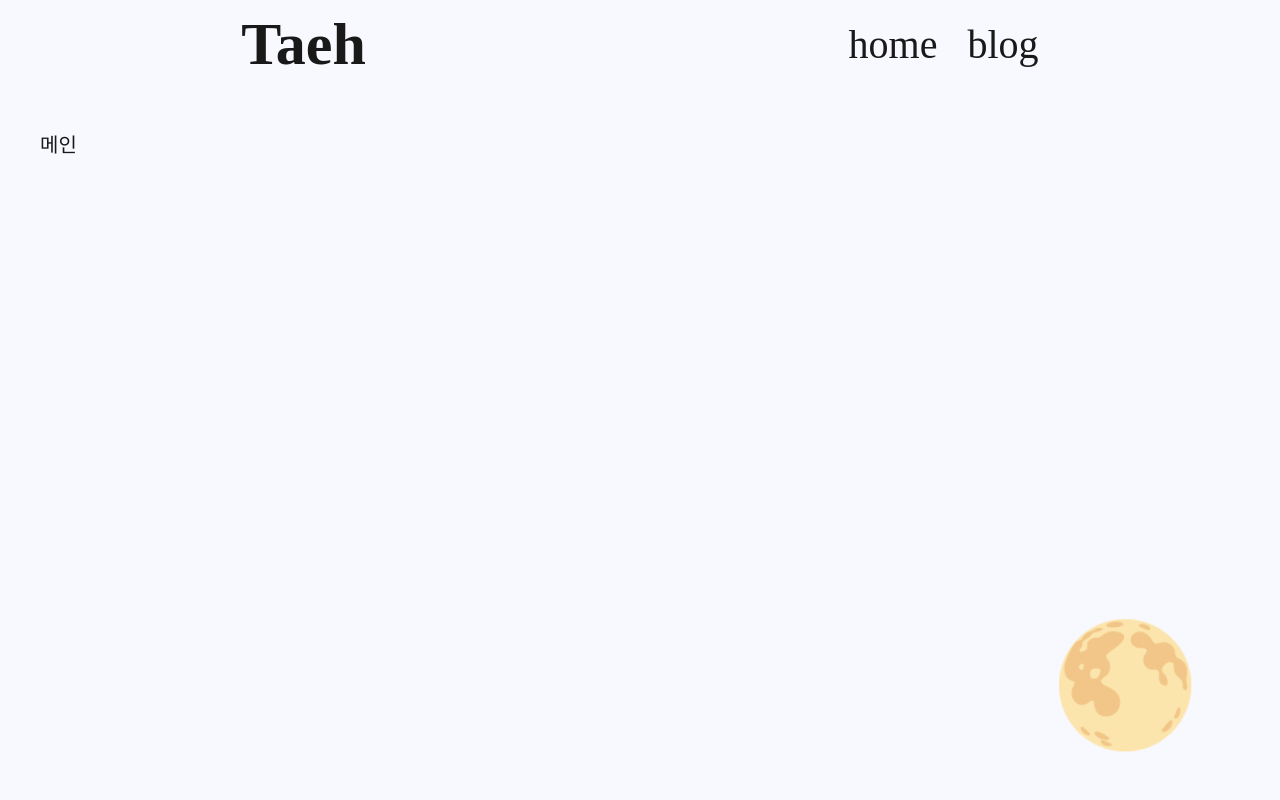
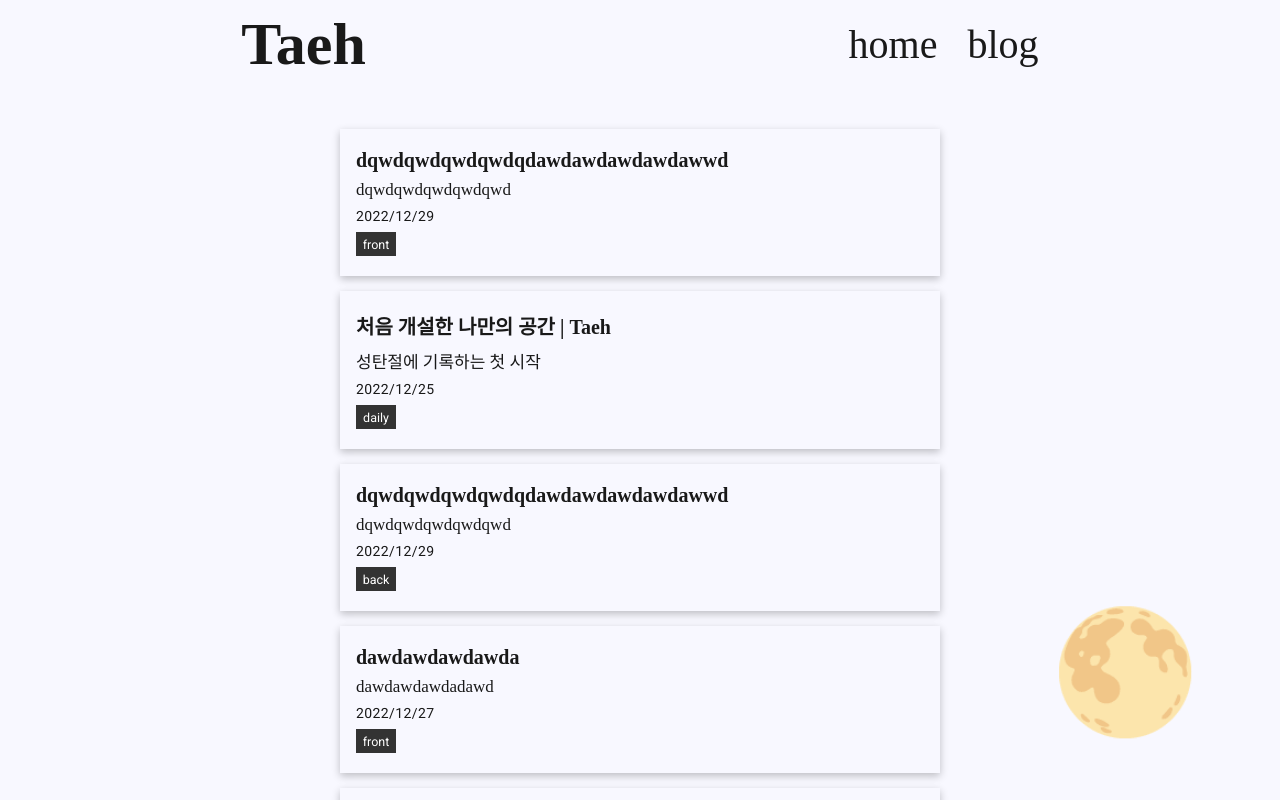
Before and after one commit to tjdrkr2580/Taeh-log, a Next.js app: page / in a window 1280 px wide. Shown: the top 800 px of the page. Built offline with nearby package versions, Linux system fonts and the light colour scheme; a web font is replaced by a local one.

Commit message:
add postlist data, desc ,category

```diff
--- a/package.json
+++ b/package.json
@@ -15,6 +15,7 @@
     "fs": "^0.0.1-security",
     "gray-matter": "^4.0.3",
     "next": "13.1.1",
+    "next-mdx-remote": "^4.2.0",
     "react": "18.2.0",
     "react-dom": "18.2.0",
     "recoil": "^0.7.6",
--- a/pages/index.jsx
+++ b/pages/index.jsx
@@ -1,21 +1,39 @@
 import IndexStyle from "../styles/index.module.scss";
+import { serialize } from "next-mdx-remote/serialize";
 import path from "path";
 import fs from "fs";
 import matter from "gray-matter";
 
 function Home({ posts }) {
-  return <div className={IndexStyle.taeh}>메인</div>;
+  return (
+    <div className={IndexStyle.taeh}>
+      <ul className={IndexStyle.postListWrapper}>
+        {posts.map((post, index) => (
+          <li className={IndexStyle.postlist} key={index}>
+            <h1>{post.data.title}</h1>
+            <p>{post.data.desc}</p>
+            <span>{post.data.date}</span>
+            <div>{post.data.category}</div>
+          </li>
+        ))}
+      </ul>
+    </div>
+  );
 }
 
-export const getStaticProps = () => {
-  const POST_PATH = path.join(process.cwd(), "public/posts");
-  const postFilePaths = fs.readdirSync(POST_PATH).map((post) => {
-    const source = fs.readFileSync(path.join(POST_PATH, post));
-    const { content, data } = matter(source);
-    console.log(content, data);
+export const getStaticProps = async () => {
+  const post_files = fs.readdirSync(path.join(process.cwd(), "public/posts"));
+  const posts = post_files.map((filePath) => {
+    const post_read = fs.readFileSync(
+      path.join(process.cwd(), `public/posts/${filePath}`)
+    );
+    const { data } = matter(post_read);
+    return { data };
   });
   return {
-    props: {},
+    props: {
+      posts,
+    },
   };
 };
 
--- /dev/null
+++ b/public/posts/fff.mdx
@@ -0,0 +1,14 @@
+---
+title: "dqwdqwdqwdqwdqdawdawdawdawdawwd"
+desc: "dqwdqwdqwdqwdqwd"
+date: 2022/12/29
+category: front
+---
+
+# dqwdqwdqwd123123123
+
+e12e12e12e21e12e21e12e12e12
+da;e21e12e2e12e12e12e12e12
+dkoawpdkowe12e12e12e12e12e12e12epkdoapwkdpawidoaiw
+e12e12e12e12e12e12e12e
+e21e2e1e12e12e21e12213123123
--- a/public/posts/first_text.mdx
+++ b/public/posts/first_text.mdx
@@ -9,8 +9,8 @@ category: daily
 
 velog도 tistory처럼, 언젠가 그런 자신만의 글을
 작성하는 곳을 만들고 싶었습니다. 정해진 결과물을 똑같이 만드는
-₩클론코딩₩도 좋지만 직접 정보들을 찾아서 진행해보며 성장하고 싶었습니다.
+₩클론코딩₩도 좋지만 직접 정보들을 찾아서 진행해보고 싶었습니다, 사실 그거나 그거나..
 비록 부족한 결과물임에도 정말 마음에 듭니다.
 
-성탄절에도 여자친구가 아닌 노트북이랑 지내고 있는 저의 첫 기록입니다.
-새해 얼마 안남았습니다, 부디 건강하시길.
+성탄절부터 지금까지 여자친구가 아닌 노트북이랑 지내고 있는 저의 첫 기록입니다.
+새해가 얼마 안남았습니다, 부디 건강하시고 모든 일이 잘 되길 빌겠습니다.
--- /dev/null
+++ b/public/posts/fourth.mdx
@@ -0,0 +1,14 @@
+---
+title: "dqwdqwdqwdqwdqdawdawdawdawdawwd"
+desc: "dqwdqwdqwdqwdqwd"
+date: 2022/12/29
+category: back
+---
+
+# dqwdqwdqwd123123123
+
+e12e12e12e21e12e21e12e12e12
+da;e21e12e2e12e12e12e12e12
+dkoawpdkowe12e12e12e12e12e12e12epkdoapwkdpawidoaiw
+e12e12e12e12e12e12e12e
+e21e2e1e12e12e21e12213123123
--- a/styles/index.module.scss
+++ b/styles/index.module.scss
@@ -1,3 +1,53 @@
 .taeh {
   padding: 2rem;
 }
+
+.postListWrapper {
+  display: flex;
+  justify-content: center;
+  flex-direction: column;
+  gap: 0.75rem;
+  align-items: center;
+}
+
+.postlist {
+  width: 100%;
+  display: flex;
+  flex-direction: column;
+  gap: 0.4rem;
+  box-shadow: rgba(0, 0, 0, 0.24) 0px 3px 8px;
+  cursor: pointer;
+  padding: 1rem 0.8rem;
+  max-width: 600px;
+  h1 {
+    font-size: 1rem;
+    @include ellipsis;
+    @media (max-width: 389px) {
+      width: 12rem;
+    }
+  }
+  &:hover {
+    transform: scale(1.015);
+  }
+  p {
+    font-size: 0.85rem;
+  }
+  span {
+    @include ellipsis;
+    font-family: "Roboto", sans-serif;
+    font-size: 0.7rem;
+    letter-spacing: 0.02rem;
+  }
+  div {
+    font-family: "Roboto", sans-serif;
+    display: flex;
+    font-size: 0.625rem;
+    align-items: center;
+    justify-content: center;
+    width: 2rem;
+    height: 1.2rem;
+    background-color: #333;
+    color: white;
+    padding: 0.2rem;
+  }
+}
--- a/styles/toggleMode.module.scss
+++ b/styles/toggleMode.module.scss
@@ -8,6 +8,11 @@
   border-radius: 50%;
   font-size: 6rem;
   animation: moonAnimation infinite 3s ease-in-out;
+  @media (max-width: 800px) {
+    font-size: 4rem;
+    right: 1rem;
+    bottom: 2rem;
+  }
 }
 
 @keyframes moonAnimation {
```
Also changed, not shown: 1 other file (tests, documents, lock files or other folders).
